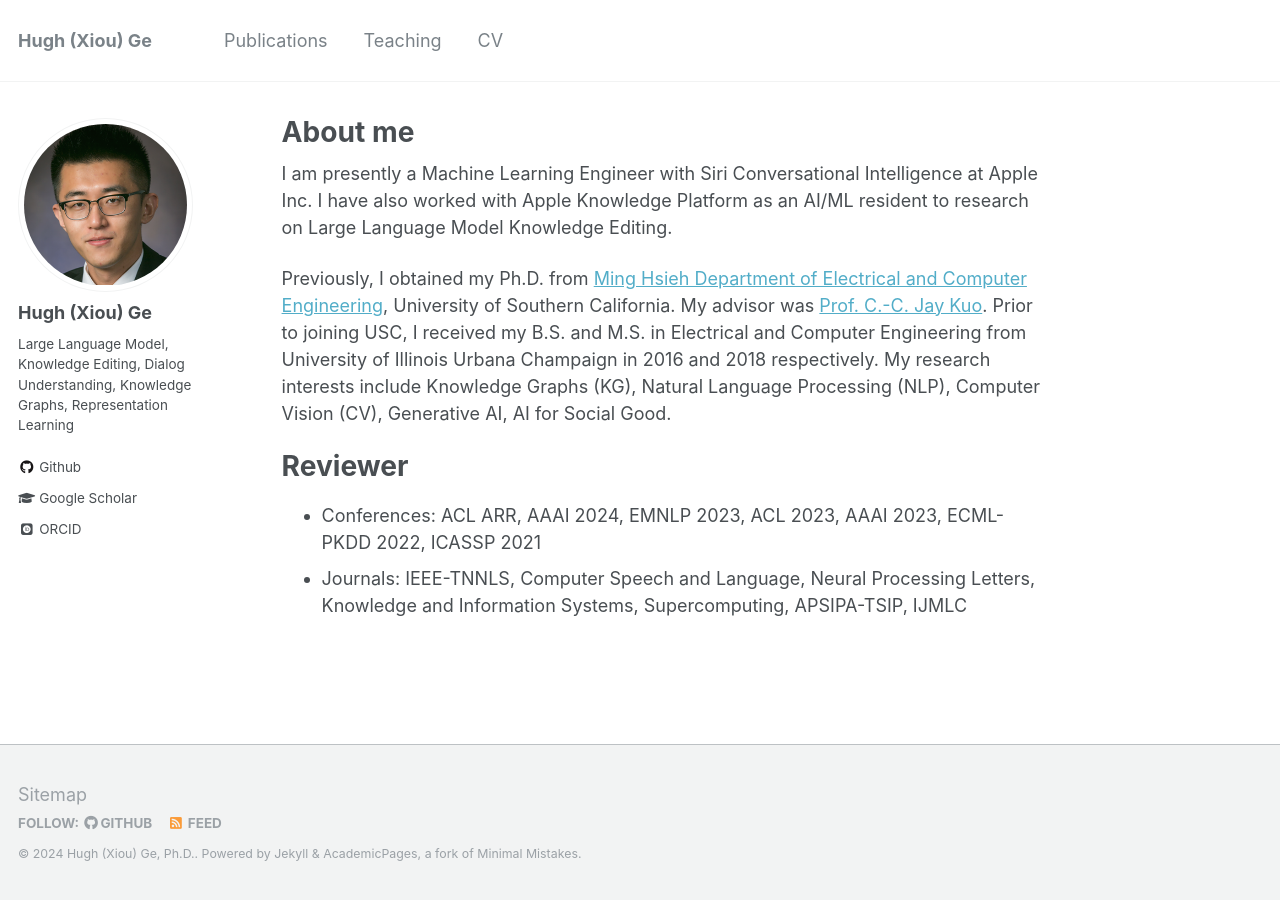
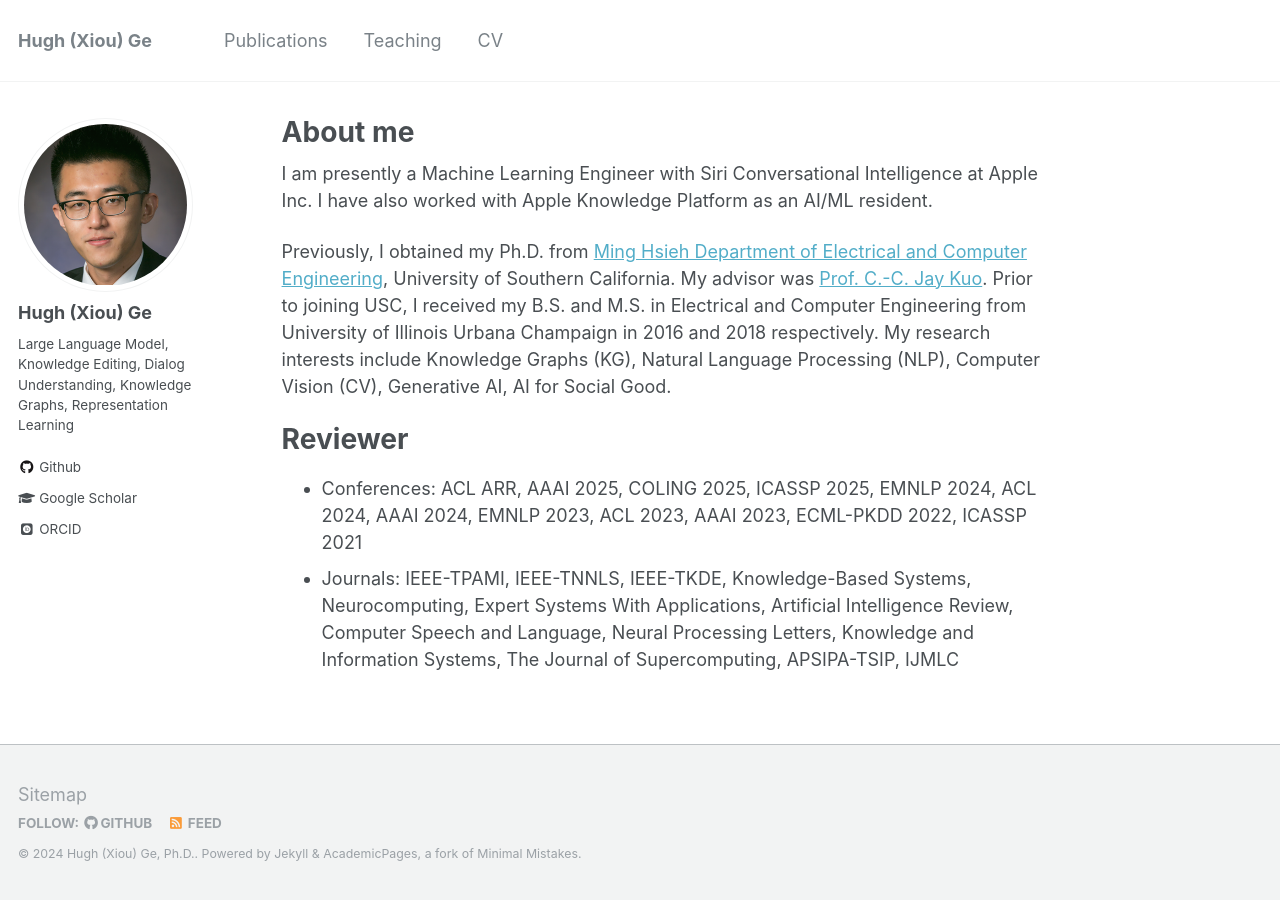
Before and after one commit to hughxiouge/hughxiouge.github.io, a Jekyll site: the page built from _pages/about.md, in a window 1280 px wide. Built offline with Jekyll 4.4.1, drawn with Linux system fonts in a browser that asks for light colours; some web fonts are replaced.

Commit message:
add review

```diff
--- a/_pages/about.md
+++ b/_pages/about.md
@@ -8,11 +8,11 @@ redirect_from:
   - /about.html
 ---
 
-I am presently a Machine Learning Engineer with Siri Conversational Intelligence at Apple Inc. I have also worked with Apple Knowledge Platform as an AI/ML resident to research on Large Language Model Knowledge Editing.
+I am presently a Machine Learning Engineer with Siri Conversational Intelligence at Apple Inc. I have also worked with Apple Knowledge Platform as an AI/ML resident.
 
 Previously, I obtained my Ph.D. from [Ming Hsieh Department of Electrical and Computer Engineering](https://minghsiehece.usc.edu/), University of Southern California. My advisor was [Prof. C.-C. Jay Kuo](https://mcl.usc.edu/people/cckuo/). Prior to joining USC, I received my B.S. and M.S. in Electrical and Computer Engineering from University of Illinois Urbana Champaign in 2016 and 2018 respectively. My research interests include Knowledge Graphs (KG), Natural Language Processing (NLP), Computer Vision (CV), Generative AI, AI for Social Good.
 
 Reviewer
 ======
-* Conferences: ACL ARR, AAAI 2024, EMNLP 2023, ACL 2023, AAAI 2023, ECML-PKDD 2022, ICASSP 2021
-* Journals: IEEE-TNNLS, Computer Speech and Language, Neural Processing Letters, Knowledge and Information Systems, Supercomputing, APSIPA-TSIP, IJMLC
+* Conferences: ACL ARR, AAAI 2025, COLING 2025, ICASSP 2025, EMNLP 2024, ACL 2024, AAAI 2024, EMNLP 2023, ACL 2023, AAAI 2023, ECML-PKDD 2022, ICASSP 2021
+* Journals: IEEE-TPAMI, IEEE-TNNLS, IEEE-TKDE, Knowledge-Based Systems, Neurocomputing, Expert Systems With Applications, Artificial Intelligence Review, Computer Speech and Language, Neural Processing Letters, Knowledge and Information Systems, The Journal of Supercomputing, APSIPA-TSIP, IJMLC
```
